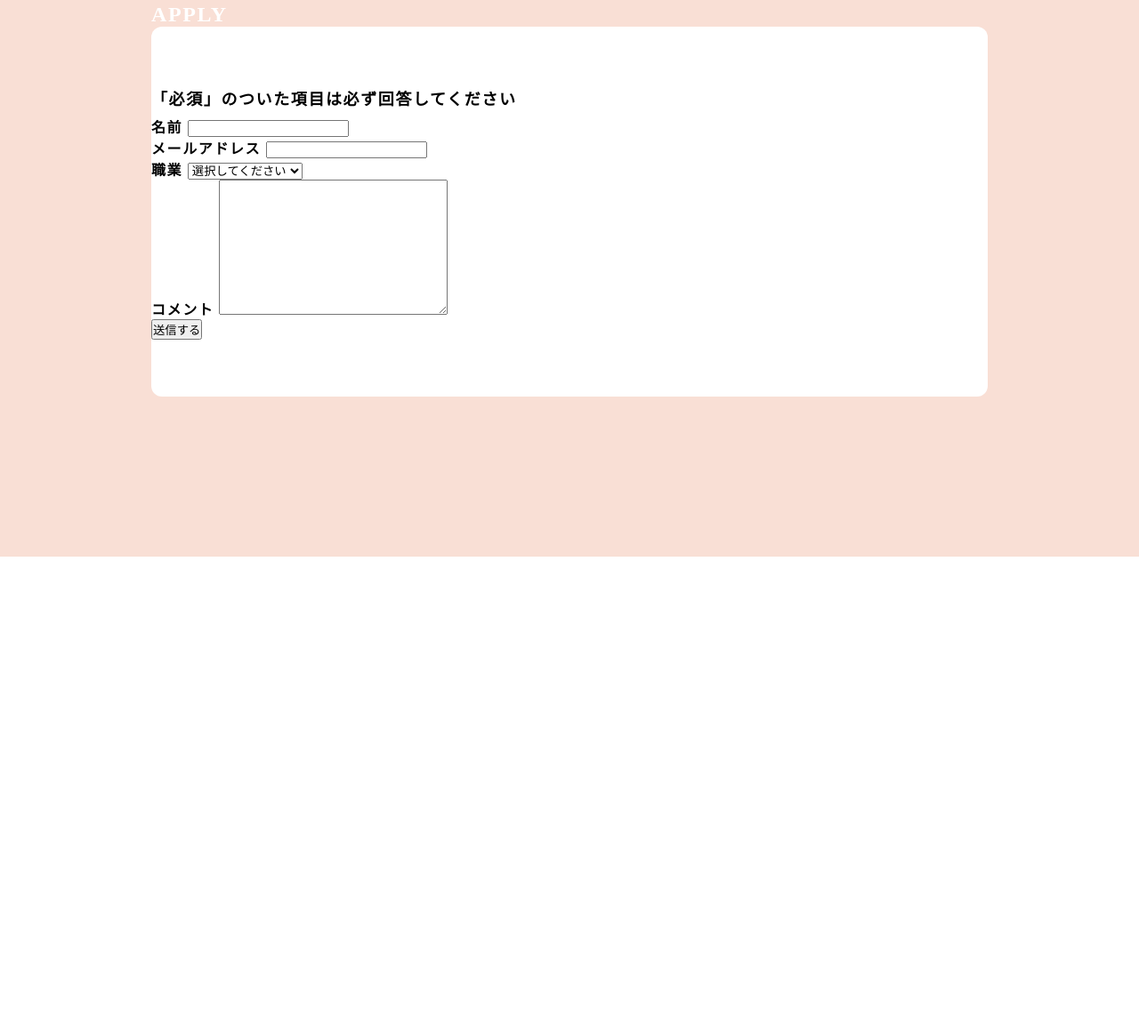
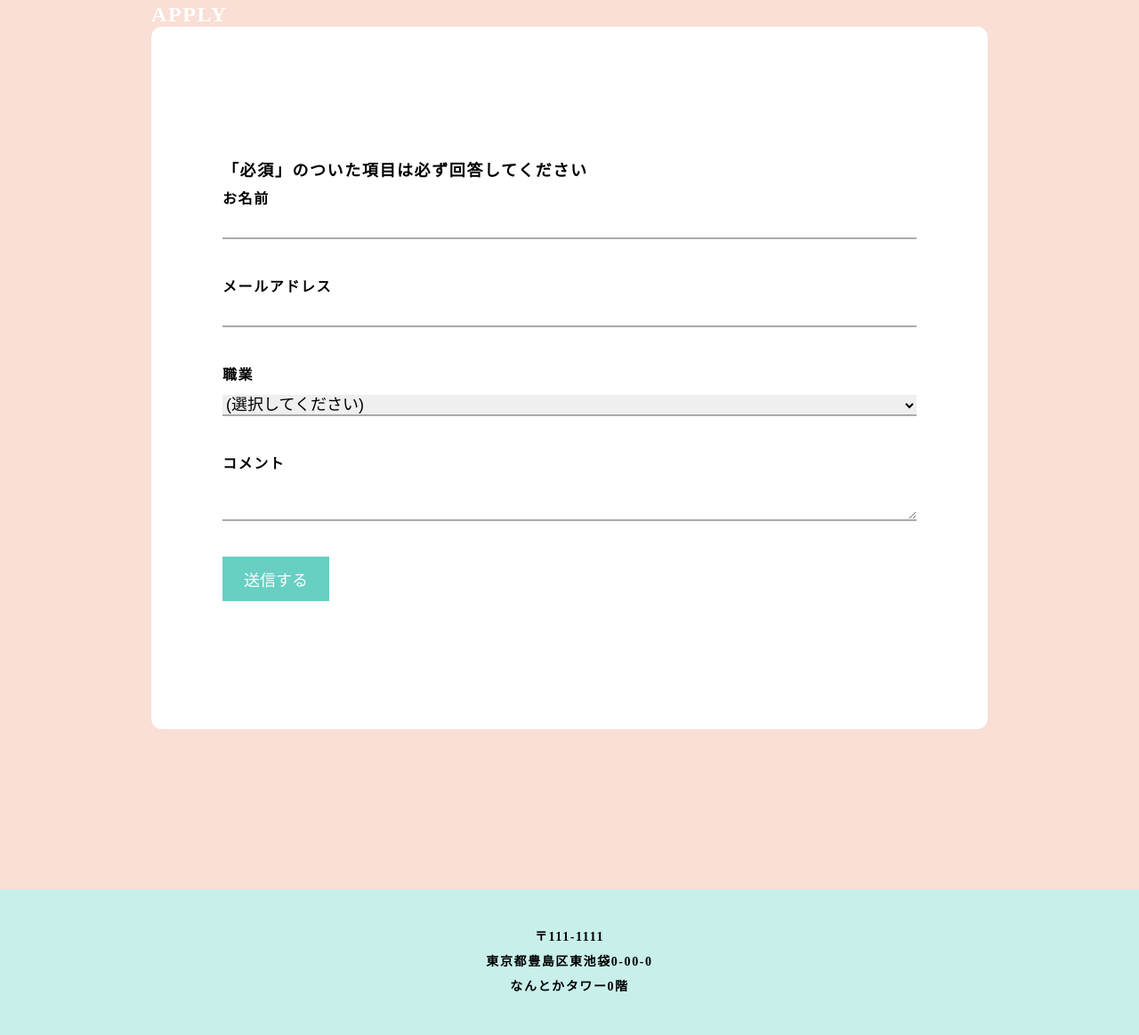
Before and after one commit to 16-8/programing-cafe, a plain HTML site: page httdocs/apply/index.html in a window 1280 px wide. Shown: the part 897-2061 px from the top of the page at 89% size. Before the commit the page ends 1523 px from the top, so only its background shows below. Drawn offline with Linux system fonts and the light colour scheme.

Commit message:
add apply css

```diff
--- a/httdocs/apply/index.html
+++ b/httdocs/apply/index.html
@@ -16,7 +16,7 @@
 				<form action="">
 					<p>「必須」のついた項目は必ず回答してください</p>
 					<div class="form-item">
-						<label for="name">名前</label>
+						<label for="name">お名前</label>
 						<input type="text" name="name" id="name">
 					</div>
 					<div class="form-item">
@@ -26,7 +26,7 @@
 					<div class="form-item">
 						<label for="job">職業</label>
 						<select name="job" id="job" value="選択してください">
-							<option value="" selected hidden>選択してください</option>
+							<option value="" selected hidden>(選択してください)</option>
 							<option value="エンジニア">エンジニア</option>
 							<option value="クリエイティブ系">クリエイティブ系</option>
 							<option value="会社員">その他会社員</option>
@@ -38,12 +38,16 @@
 					</div>
 					<div class="form-item">
 						<label for="comment">コメント</label>
-						<textarea name="comment" id="comment" cols="30" rows="10"></textarea>
+						<textarea name="comment" id="comment" rows="2"></textarea>
 					</div>
 					<input type="submit" value="送信する">
 				</form>
 			</section>
 		</div>
 	</main>
+	<footer>
+		<p>〒111-1111</p>
+		<p>東京都豊島区東池袋0-00-0<br>なんとかタワー0階</p>
+	</footer>
 </body>
 </html>
--- a/httdocs/style/style.css
+++ b/httdocs/style/style.css
@@ -176,6 +176,32 @@ section{
 .map-text{
 	width: 300px;
 }
+form{
+	padding: 80px;
+}
+.form-item{
+	display: flex;
+	flex-direction: column;
+	gap: 12px;
+	margin-bottom: 40px;
+}
+input, select, textarea{
+	font-size: 18px;
+	border: none;
+	border-bottom: 2px solid #aaa;
+}
+input:focus, select:focus, textarea:focus{
+	border: none;
+	border-bottom: 2px solid #68CFC3;
+	outline: 0;
+}
+input[type="submit"]{
+	padding: 12px 24px;
+	color: #fff;
+	background-color: #68CFC3;
+	border: none;
+	cursor: pointer;
+}
 footer{
 	padding: 40px;
 	background-color: #C8EFEA;
```
Also changed, not shown: httdocs/index.html (+1 -1 lines).
